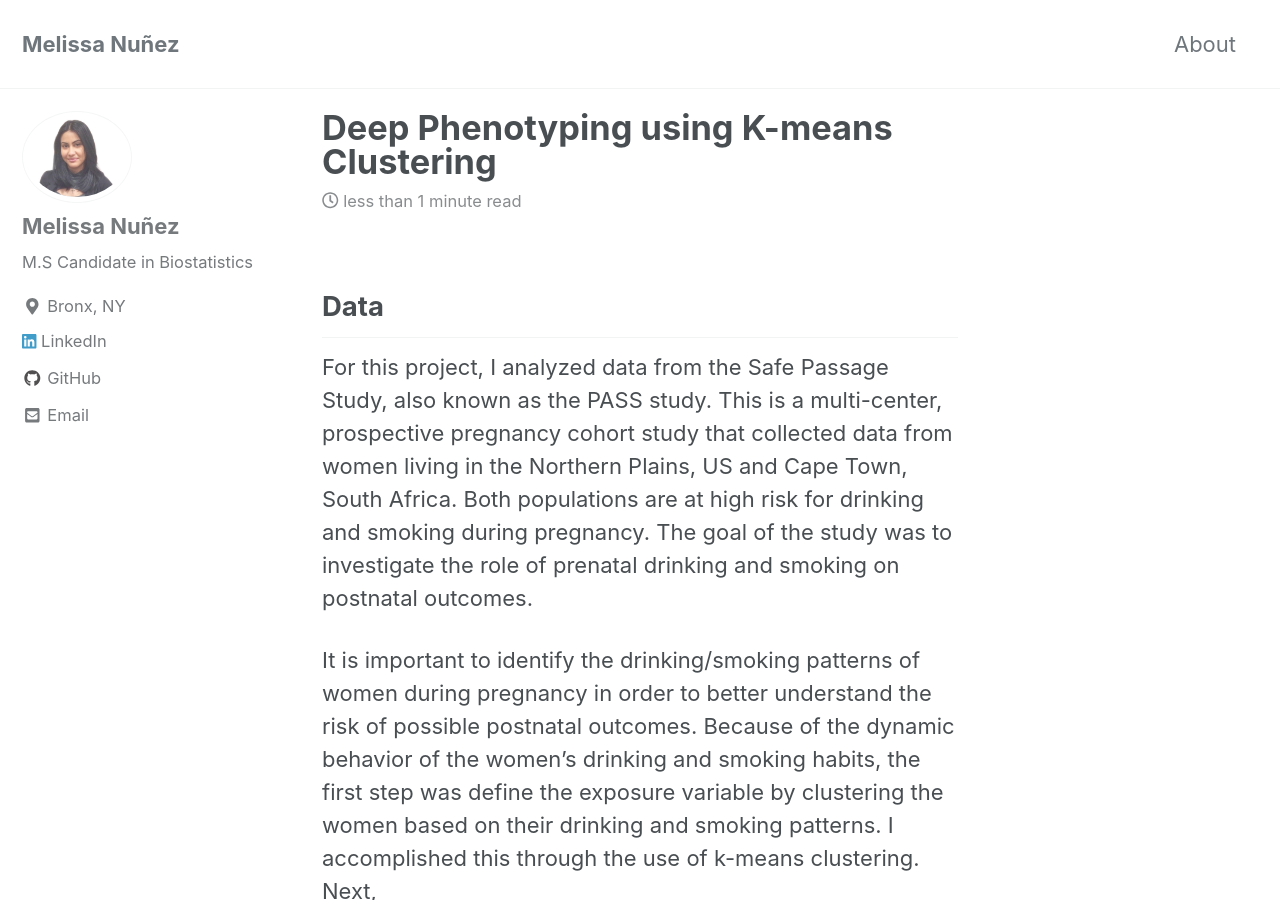
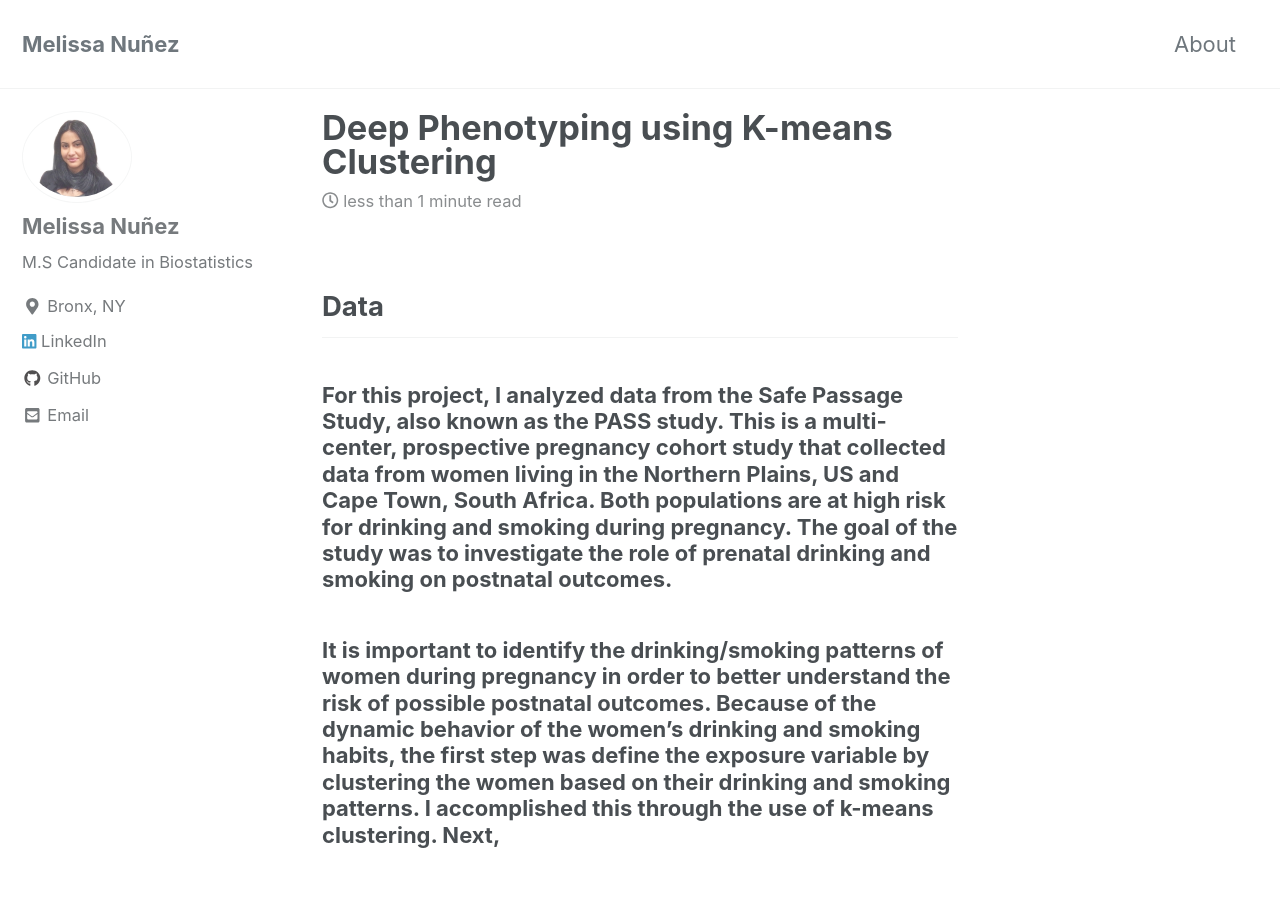
Before and after one commit to melissa-nunez/melissa-nunez.github.io, a Jekyll site: the page built from _posts/2019-02-12-kmeans-clustering.md, in a window 1280 px wide and 900 px high. Built offline with Jekyll 4.4.1, drawn with Linux system fonts in a browser that asks for light colours; cached includes are drawn as plain includes.

Commit message:
CHANGELOG.md

```diff
--- a/_posts/2019-02-12-kmeans-clustering.md
+++ b/_posts/2019-02-12-kmeans-clustering.md
@@ -6,8 +6,8 @@ header:
 ---
 
 ## Data
-For this project, I analyzed data from the Safe Passage Study, also known as the PASS study. This is a multi-center, prospective pregnancy cohort study that collected data from women living in the Northern Plains, US and Cape Town, South Africa. Both populations are at high risk for drinking and smoking during pregnancy. The goal of the study was to investigate the role of prenatal drinking and smoking on postnatal outcomes.
+### For this project, I analyzed data from the Safe Passage Study, also known as the PASS study. This is a multi-center, prospective pregnancy cohort study that collected data from women living in the Northern Plains, US and Cape Town, South Africa. Both populations are at high risk for drinking and smoking during pregnancy. The goal of the study was to investigate the role of prenatal drinking and smoking on postnatal outcomes.
 
-It is important to identify the drinking/smoking patterns of women during pregnancy in order to better understand the risk of possible postnatal outcomes. Because of the dynamic behavior of the women's drinking and smoking habits, the first step was define the exposure variable by clustering the women based on their drinking and smoking patterns. I accomplished this through the use of k-means clustering. Next,
+### It is important to identify the drinking/smoking patterns of women during pregnancy in order to better understand the risk of possible postnatal outcomes. Because of the dynamic behavior of the women's drinking and smoking habits, the first step was define the exposure variable by clustering the women based on their drinking and smoking patterns. I accomplished this through the use of k-means clustering. Next,
 
 ## Sample
```
